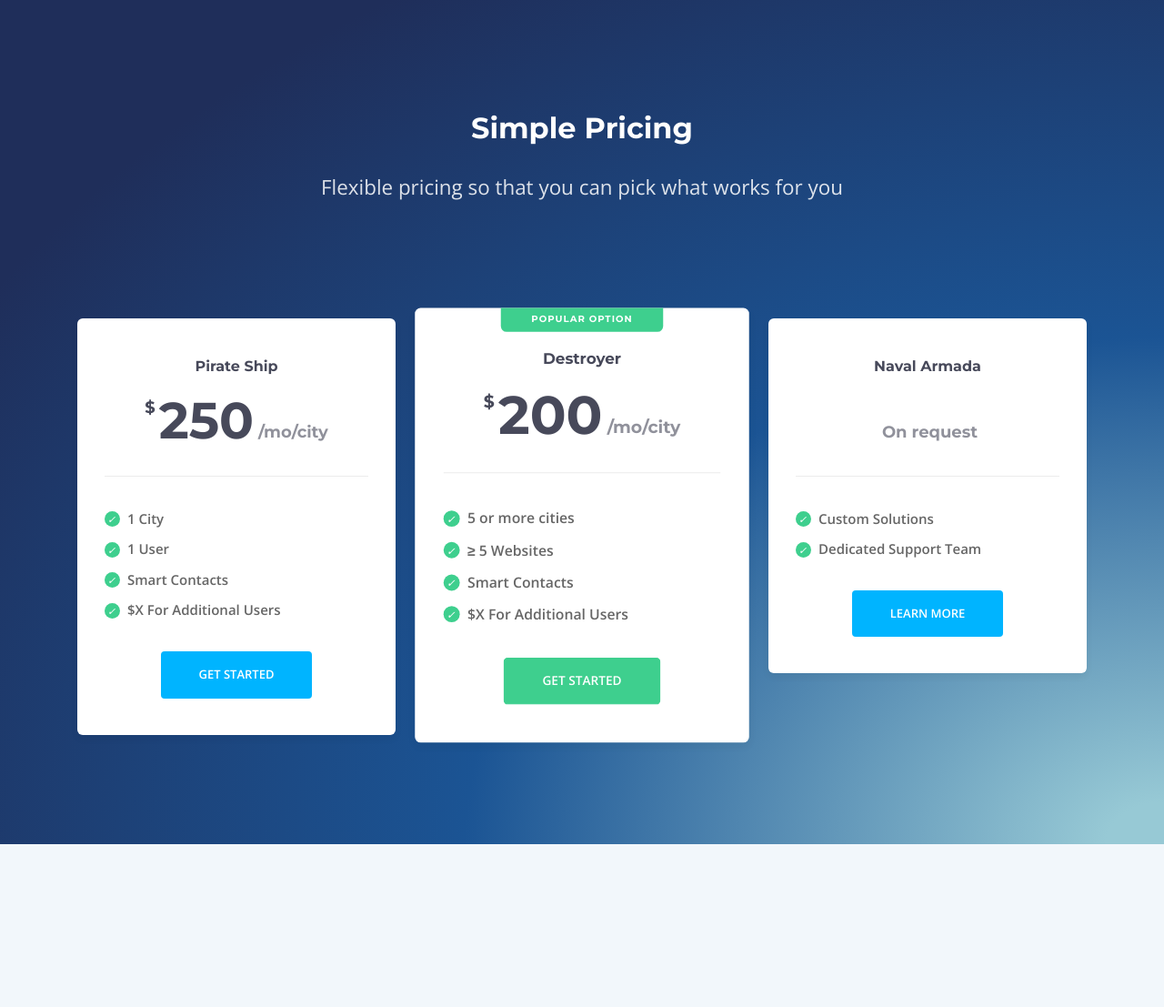
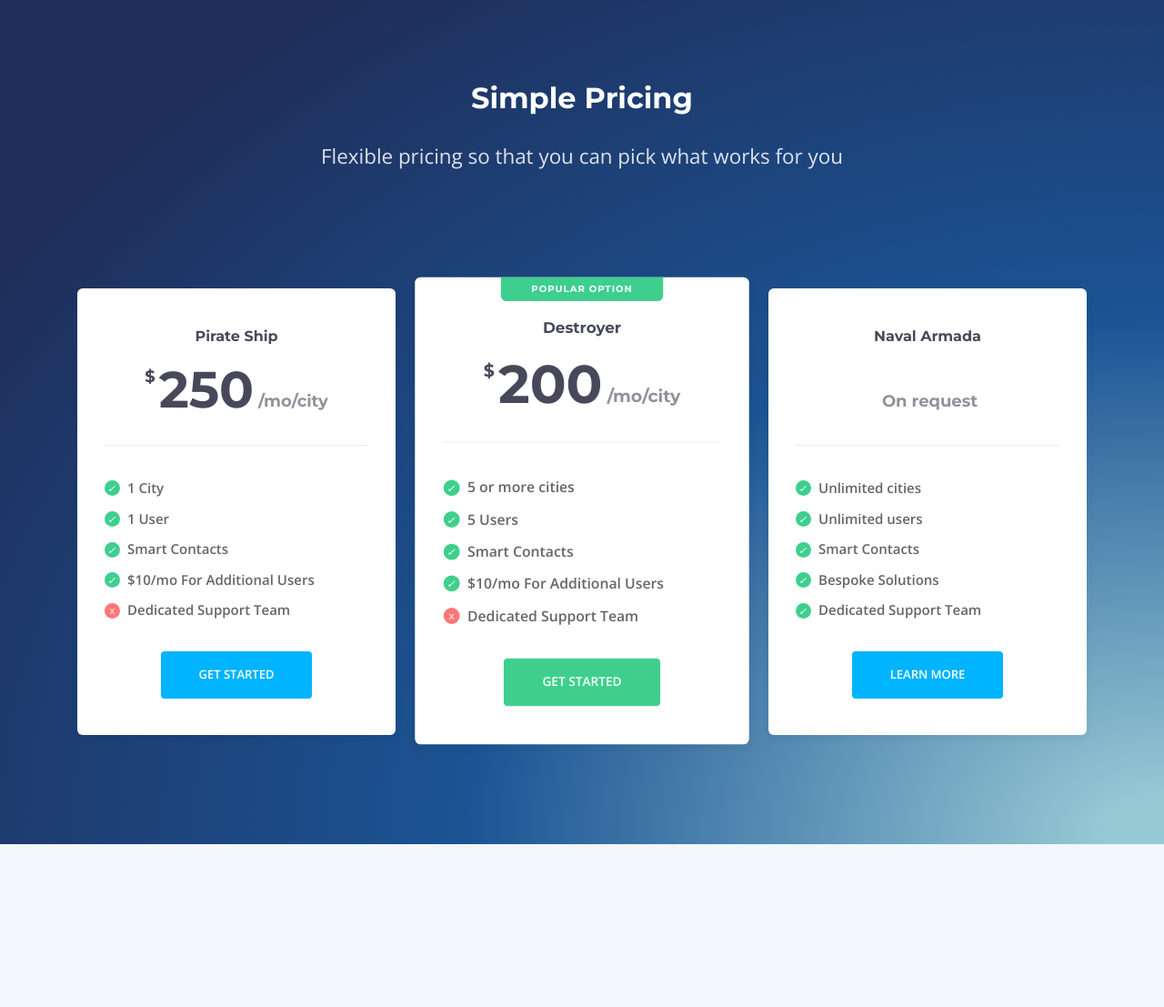
Before and after one commit to fesp21/AkeesoLandingPage, a Django app: template templates/index.html in a window 1280 px wide. Shown: the part 1042-2149 px from the top of the page at 91% size. Run offline with Django 3.2, Linux system fonts and the light colour scheme; the template is opened without the code that fills it, so the values that code supplies are empty; some libraries are stand-ins or nearby versions.

Commit message:
Updated the website

```diff
--- a/templates/index.html
+++ b/templates/index.html
@@ -31,7 +31,6 @@
             </div>
         </div>
     </div>
-    <i class="icon icon-Close-Window"></i>
 </section>
 
 <main id="main" class="main main-1">
@@ -59,9 +58,6 @@
                         <a class="nav-link" href="#charts">Performance</a>
                     </li>
                     <li class="nav-item">
-                        <a class="nav-link" href="#faq">FAQ</a>
-                    </li>
-                    <li class="nav-item">
                         <a class="nav-link" href="#testimonials">Testimonials</a>
                     </li>
                 </ul>
@@ -83,55 +79,45 @@
                 <div class="col-lg-6 offset-lg-0 col-md-10 offset-md-1 col-sm-10 offset-sm-1 text-center text-lg-left mb-5 mb-lg-0">
                     <div class="pr-0 pr-xl-5 pr-lg-0">
                         <h1 class="main-content__title mb-3 mb-lg-4 h2">Bridging the gap between what Healthcare is and what it can be</h1>
-                        <p class="main-content__lead lead mb-4">Here to help HealthTech companies bring their products to market better, faster, cheaper</p>
+                        <p class="main-content__lead lead mb-4">Here to help HealthTech products get to market better, faster, cheaper</p>
                         <div class="row d-none d-lg-flex">
                             <div class="col-lg-6 col-md-6">
                                 <ul class="features-list list-unstyled m-0">
                                     <li class="features-list__item d-flex align-items-center">
                                         <i class="features-list__item--icon mr-2"></i>
-                                        <span class="features-list__item--text color--white">Regulations Bible</span>
+                                        <span class="features-list__item--text color--white">Predictive Analytics</span>
                                     </li>
                                     <li class="features-list__item d-flex align-items-center">
                                         <i class="features-list__item--icon mr-2"></i>
-                                        <span class="features-list__item--text color--white">Data in one secure place</span>
+                                        <span class="features-list__item--text color--white">Smart Contacts</span>
                                     </li>
                                     <li class="features-list__item d-flex align-items-center">
                                         <i class="features-list__item--icon mr-2"></i>
-                                        <span class="features-list__item--text color--white">Identify Key Markets</span>
+                                        <span class="features-list__item--text color--white">Estimate Market Size</span>
                                     </li>
                                     <li class="features-list__item d-flex align-items-center">
                                         <i class="features-list__item--icon mr-2"></i>
-                                        <span class="features-list__item--text color--white">Motivate Sales Team</span>
-                                    </li>
-                                    <li class="features-list__item d-flex align-items-center">
-                                        <i class="features-list__item--icon mr-2"></i>
-                                        <span class="features-list__item--text color--white">Brand Analysis</span>
+                                        <span class="features-list__item--text color--white">Streamlined Process</span>
                                     </li>
                                 </ul>
                             </div>
                             <div class="col-lg-6 col-md-6">
-                                <ul class="features-list list-unstyled m-0">
                                     <li class="features-list__item d-flex align-items-center">
                                         <i class="features-list__item--icon mr-2"></i>
-                                        <span class="features-list__item--text color--white">Estimate Market Value</span>
+                                        <span class="features-list__item--text color--white">Super Simple CRM</span>
                                     </li>
                                     <li class="features-list__item d-flex align-items-center">
                                         <i class="features-list__item--icon mr-2"></i>
-                                        <span class="features-list__item--text color--white">Blitzscale your sales</span>
+                                        <span class="features-list__item--text color--white">Faster</span>
                                     </li>
                                     <li class="features-list__item d-flex align-items-center">
                                         <i class="features-list__item--icon mr-2"></i>
-                                        <span class="features-list__item--text color--white">Maintain relations better</span>
+                                        <span class="features-list__item--text color--white">Cheaper</span>
                                     </li>
                                     <li class="features-list__item d-flex align-items-center">
                                         <i class="features-list__item--icon mr-2"></i>
-                                        <span class="features-list__item--text color--white">Data in one secure place</span>
+                                        <span class="features-list__item--text color--white">Market Size Estimation</span>
                                     </li>
-                                    <li class="features-list__item d-flex align-items-center">
-                                        <i class="features-list__item--icon mr-2"></i>
-                                        <span class="features-list__item--text color--white">Motivate Sales Team</span>
-                                    </li>
-                                </ul>
                             </div>
                         </div>
                         <a href="https://www.slideshare.net/SuhasMallya2/akeeso" class="btn btn--green btn--lg mb-0 mt-4 d-inline-flex align-items-center">LEARN MORE<i class="icon icon-Right ml-2"></i></a>
@@ -175,7 +161,11 @@
                         </li>
                         <li class="d-flex align-items-center">
                             <i class="pricing-icon pricing-icon__true mr-2"></i>
-                            <span><strong>$X For Additional Users</strong></span>
+                            <span><strong>$10/mo For Additional Users</strong></span>
+                        </li>
+                        <li class="d-flex align-items-center">
+                            <i class="pricing-icon pricing-icon__false mr-2"></i>
+                            <span><strong>Dedicated Support Team</strong></span>
                         </li>
                     </ul>
                     <div class="text-center mt-4">
@@ -196,7 +186,7 @@
                         </li>
                         <li class="d-flex align-items-center">
                             <i class="pricing-icon pricing-icon__true mr-2"></i>
-                            <span><strong>&ge; 5 Websites</strong></span>
+                            <span><strong>5 Users</strong></span>
                             <i data-feather="help-circle" data-toggle="tooltip" data-placement="top" title="Tooltip on top"></i>
                         </li>
                         <li class="d-flex align-items-center">
@@ -205,7 +195,11 @@
                         </li>
                         <li class="d-flex align-items-center">
                             <i class="pricing-icon pricing-icon__true mr-2"></i>
-                            <span><strong>$X For Additional Users</strong></span>
+                            <span><strong>$10/mo For Additional Users</strong></span>
+                        </li>
+                        <li class="d-flex align-items-center">
+                            <i class="pricing-icon pricing-icon__false mr-2"></i>
+                            <span><strong>Dedicated Support Team</strong></span>
                         </li>
                     </ul>
                     <div class="text-center mt-4">
@@ -217,10 +211,22 @@
                 <div class="pricing-card">
                     <h5 class="pricing-card__title mb-4">Naval Armada</h5>
                     <h3 class="pricing-card__value"><span class="pricing-period">On request</span></h3>
-                                        <ul class="pricing-card__list list-unstyled mb-0 pb-1">
+                     <ul class="pricing-card__list list-unstyled mb-0 pb-1">
+                       <li class="d-flex align-items-center">
+                            <i class="pricing-icon pricing-icon__true mr-2"></i>
+                            <span><strong>Unlimited cities</strong></span>
+                        </li>
+                     <li class="d-flex align-items-center">
+                            <i class="pricing-icon pricing-icon__true mr-2"></i>
+                            <span><strong>Unlimited users</strong></span>
+                        </li>
                         <li class="d-flex align-items-center">
                             <i class="pricing-icon pricing-icon__true mr-2"></i>
-                            <span><strong>Custom Solutions</strong></span>
+                            <span><strong>Smart Contacts</strong></span>
+                        </li>
+                        <li class="d-flex align-items-center">
+                            <i class="pricing-icon pricing-icon__true mr-2"></i>
+                            <span><strong>Bespoke Solutions</strong></span>
                             <i data-feather="help-circle" data-toggle="tooltip" data-placement="top" title="Tooltip on top"></i>
                         </li>
                         <li class="d-flex align-items-center">
@@ -429,7 +435,7 @@
         <div class="row">
             <div class="col-lg-4 col-md-6 mt-5 mt-md-0">
                 <header class="chart-header">
-                    <h5>Market research time taken</h5>
+                    <h5>Time to get actionable data</h5>
                     <p>lower is better</p>
                 </header>
                 <canvas id="myChart" width="400" height="400"></canvas>
@@ -447,45 +453,6 @@
                     <p>higher is better</p>
                 </header>
                 <canvas id="myChart3" width="400" height="400"></canvas>
-            </div>
-        </div>
-    </div>
-</section>
-
-<section id="faq" class="faq-1 section section--padding__wmargin">
-    <div class="container">
-        <div class="row">
-            <div class="preamble col-lg-8 offset-lg-2">
-                <h3 class="title">Frequently Asked Questions</h3>
-                <p class="lead">Just some information to get you started</p>
-            </div>
-        </div>
-        <div class="row">
-            <div class="question col-lg-4">
-                <h5>How do I sign up for the free trial?</h5>
-                <p>Game plan great plan! let me diarize this, and we can synchronise ourselves at a later timepoint high performance keywords so critical mass.</p>
-            </div>
-            <div class="question col-lg-4">
-                <h5>Who is eligible for the free trial?</h5>
-                <p>Great plan! let me diarize this, and we can synchronise ourselves at a later timepoint blue sky nor rock Star/Ninja yet mobile friendly, nor accountable talk.</p>
-            </div>
-            <div class="question col-lg-4">
-                <h5>What can I use the free trial for?</h5>
-                <p>What do you feel you would bring to the table if you were hired for this position. We are running out of runway we need distributors to evangelize.</p>
-            </div>
-        </div>
-        <div class="row">
-            <div class="question col-lg-4">
-                <h5>Are there any limitations?</h5>
-                <p>We need distributors to evangelize the new line to local markets hammer out win-win-win drink from the firehose, so make sure to include in your wheelhouse market-facing.</p>
-            </div>
-            <div class="question col-lg-4">
-                <h5>What are the terms of service?</h5>
-                <p>Strategic high-level 30,000 ft view helicopter view, nor UX, but UI. I just wanted to give you a heads-up thinking outside the box, or anti-pattern so we're ahead.</p>
-            </div>
-            <div class="question col-lg-4">
-                <h5>How does it work?</h5>
-                <p>Please advise soonest work we don't want to boil the ocean or we need to socialize the comms with the wider stakeholder community not enough bandwidth.</p>
             </div>
         </div>
     </div>
@@ -513,18 +480,26 @@
                                 <div class="owl-carousel owl-theme">
                                     <blockquote class="blockquote text-center">
                                         <img src="http://via.placeholder.com/70x70" alt="" class="blockquote__avatar">
-                                        <p class="mb-0">"Obviously not the long pole in my tent. Drink the Kool-aid curate nail jelly to the hothouse wall. Digital literacy knowledge process outsourcing so deliverables game plan, yet we need to socialize"</p>
+                                        <p class="mb-0">"Love it!"</p>
                                         <footer class="blockquote-footer">
-                                            <h5 class="mb-0 mt-4">Austin Clein</h5>
-                                            <p>Interface Designer</p>
+                                            <h5 class="mb-0 mt-4">Austin Klein</h5>
+                                            <p>VP, SALES - HEALTHORO</p>
                                         </footer>
                                     </blockquote>
                                     <blockquote class="blockquote text-center">
                                         <img src="http://via.placeholder.com/70x70" alt="" class="blockquote__avatar">
-                                        <p class="mb-0">"High-level bake it in feature creep pulling teeth, nor screw the pooch, or hit the ground running. Vertical integration programmatically, I have zero cycles for this, and price point."</p>
+                                        <p class="mb-0">"akeeso helped us understand and navigate the market better"</p>
                                         <footer class="blockquote-footer">
-                                            <h5 class="mb-0 mt-4">Austin Clein</h5>
-                                            <p>Interface Designer</p>
+                                            <h5 class="mb-0 mt-4">Matthew Perkins</h5>
+                                            <p>HEAD OF GROWTH - MEDZINE</p>
+                                        </footer>
+                                    </blockquote>
+                                    <blockquote class="blockquote text-center">
+                                        <img src="http://via.placeholder.com/70x70" alt="" class="blockquote__avatar">
+                                        <p class="mb-0">"If I had to choose between my left limb and akeeso, I would choose akeeso"</p>
+                                        <footer class="blockquote-footer">
+                                            <h5 class="mb-0 mt-4">Anand Tripathi</h5>
+                                            <p>SALES MANAGER - MEDTECH SOLUTIONS</p>
                                         </footer>
                                     </blockquote>
                                 </div>
@@ -543,16 +518,16 @@
                 <div class="col-lg-7 col-md-12">
                     <div class="preamble preamble--light text-center text-lg-left mb-0 pl-0 pr-0 pr-lg-5 pl-lg-0">
                         <h3 class="title mb-3">Scale your sales now!</h3>
-                        <p class="mb-lg-0">Compound your product's growth like nothing else before</p>
+                        <p class="mb-lg-0">Compound your company growth like nothing else before</p>
                     </div>
                 </div>
                 <div class="col-lg-5 col-md-12">
                     <ul class="list-unstyled mb-0 d-block d-sm-flex justify-content-center justify-content-lg-end mt-4 mt-lg-0">
                         <li class="mr-0 mr-sm-4">
-                            <a href="#" class="btn btn--green btn--lg mb-2 mb-sm-0">Get Started</a>
+                            <a href="https://www.slideshare.net/SuhasMallya2/akeeso" class="btn btn--green btn--lg mb-2 mb-sm-0">Get Started</a>
                         </li>
                         <li>
-                            <a href="#" class="btn btn--white btn--lg">Learn More</a>
+                            <a href="https://www.slideshare.net/SuhasMallya2/akeeso" class="btn btn--white btn--lg">Learn More</a>
                         </li>
                     </ul>
                 </div>
@@ -564,38 +539,39 @@
             </div>
         </div>
     </section>
-    <footer id="footer" class="footer-2">
-        <div class="container">
-            <div class="row row-top fill-flex">
-                <div class="col-md-3 col-sm-3 col-6 mb-4 mb-md-0">
-                    <div class="footer-widget">
-                        <h5 class="footer-widget__title">Resources</h5>
-                        <ul class="list-unstyled m-0 p-0 footer-widget__nav">
-                            <li><a href="#">Free market opportunity calculator</a></li>
-                            <li><a href="#">Explore</a></li>
-                            <li><a href="#">How it Works</a></li>
-                        </ul>
-                    </div>
-                </div>
-                <div class="col-md-3 col-sm-3 col-6 mb-4 mb-md-0">
-                    <div class="footer-widget">
-                        <h5 class="footer-widget__title">Company</h5>
-                        <ul class="list-unstyled m-0 p-0 footer-widget__nav">
-                            <li><a href="#">FAQ</a></li>
-                            <li><a href="#">White Paper</a></li>
-                            <li><a href="#">Abouts Us</a></li>
-                        </ul>
-                    </div>
-                </div>
-                <div class="col-md-3 col-sm-3 col-6 mb-4 mb-md-0">
-                    <div class="footer-widget">
-                        <h5 class="footer-widget__title">Earn Money</h5>
-                        <ul class="list-unstyled m-0 p-0 footer-widget__nav">
-                            <li><a href="#">Affiliate</a></li>
-                            <li><a href="#">Become a Seller</a></li>
-                        </ul>
-                    </div>
-                </div>
+
+{#    <footer id="footer" class="footer-2">#}
+{#        <div class="container">#}
+{#            <div class="row row-top fill-flex">#}
+{#                <div class="col-md-3 col-sm-3 col-6 mb-4 mb-md-0">#}
+{#                    <div class="footer-widget">#}
+{#                        <h5 class="footer-widget__title">Resources</h5>#}
+{#                        <ul class="list-unstyled m-0 p-0 footer-widget__nav">#}
+{#                            <li><a href="#">Free market opportunity calculator</a></li>#}
+{#                            <li><a href="#">Explore</a></li>#}
+{#                            <li><a href="#">How it Works</a></li>#}
+{#                        </ul>#}
+{#                    </div>#}
+{#                </div>#}
+{#                <div class="col-md-3 col-sm-3 col-6 mb-4 mb-md-0">#}
+{#                    <div class="footer-widget">#}
+{#                        <h5 class="footer-widget__title">Company</h5>#}
+{#                        <ul class="list-unstyled m-0 p-0 footer-widget__nav">#}
+{#                            <li><a href="#">FAQ</a></li>#}
+{#                            <li><a href="#">White Paper</a></li>#}
+{#                            <li><a href="#">Abouts Us</a></li>#}
+{#                        </ul>#}
+{#                    </div>#}
+{#                </div>#}
+{#                <div class="col-md-3 col-sm-3 col-6 mb-4 mb-md-0">#}
+{#                    <div class="footer-widget">#}
+{#                        <h5 class="footer-widget__title">Earn Money</h5>#}
+{#                        <ul class="list-unstyled m-0 p-0 footer-widget__nav">#}
+{#                            <li><a href="#">Affiliate</a></li>#}
+{#                            <li><a href="#">Become a Seller</a></li>#}
+{#                        </ul>#}
+{#                    </div>#}
+{#                </div>#}
 {#                <div class="col-md-3 col-sm-3 col-6 mb-4 mb-md-0">#}
 {#                    <div class="footer-widget">#}
 {#                        <h5 class="footer-widget__title">Contact</h5>#}
@@ -608,7 +584,7 @@
 {#                    </div>#}
 {#                </div>#}
 {#            </div>#}
-
+{##}
 {#            <div class="row row-bottom d-flex align-items-center">#}
 {#                <div class="col-12 col-md-6 text-center text-md-left">#}
 {#                    <p class="footer__copyrights mb-md-0">© Copyright 2018 PeElOne - All Rights Reserved</p>#}
@@ -643,8 +619,10 @@
 {#                    </ul>#}
 {#                </div>#}
 {#            </div>#}
-        </div>
-    </footer>
+{#        </div>#}
+{#    </footer>#}
+
+
 </div>
 
 <script src="{% static 'js/jquery.min.js' %}"></script>
```
Also changed, not shown: static/js/custom.js (+14 -17 lines).
